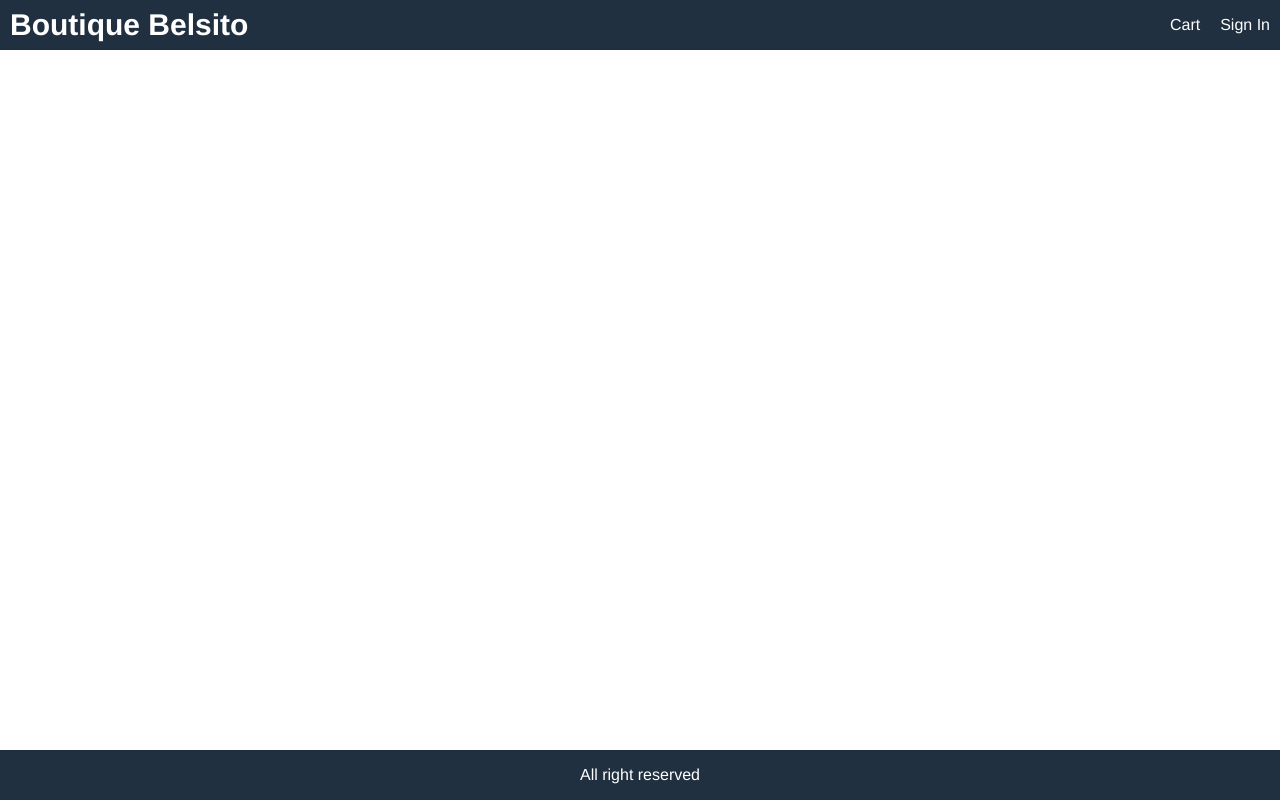
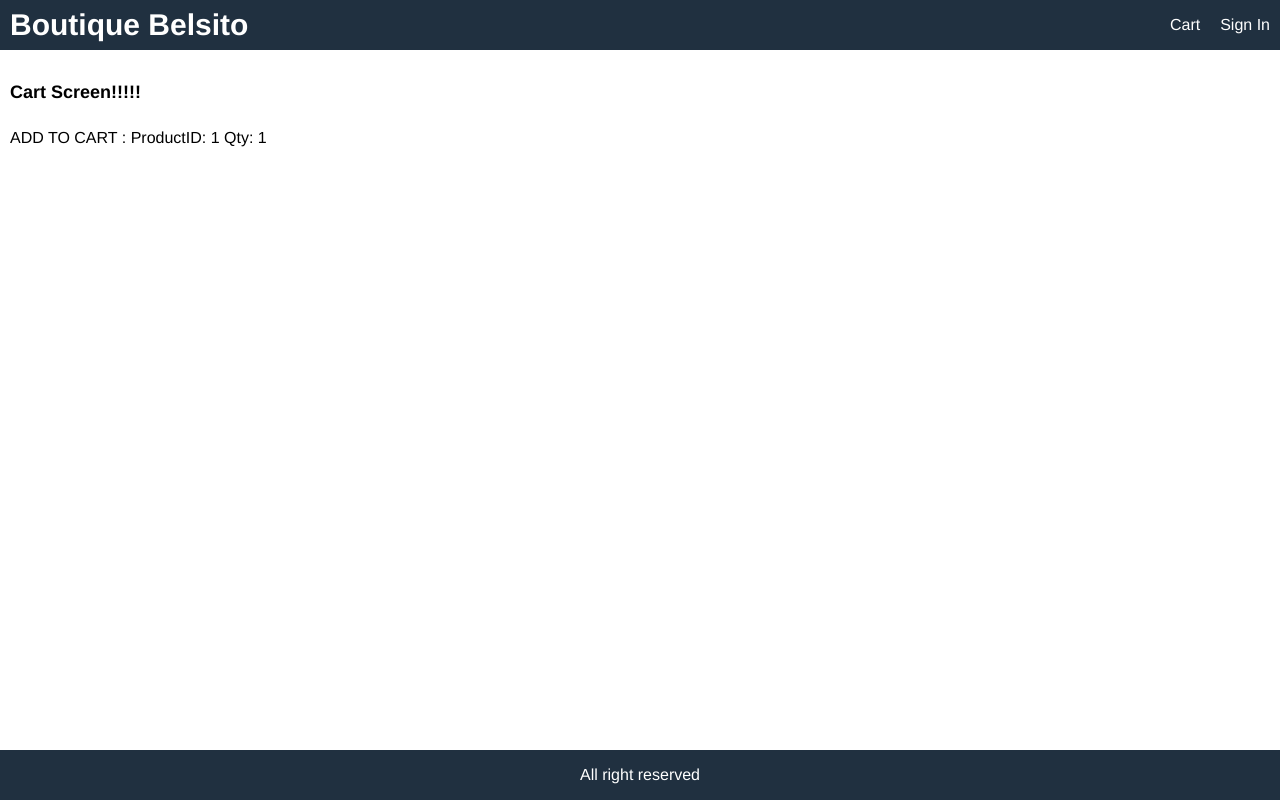
Before and after one commit to Sergio05Rule/BoutiqueBelsito, a React (Create React App) app in the folder frontend/: page /cart/1 in a window 1280 px wide. Built offline with nearby package versions, Linux system fonts and the light colour scheme.

Commit message:
Added add to cart button

```diff
--- a/frontend/src/App.js
+++ b/frontend/src/App.js
@@ -1,5 +1,6 @@
 import React from 'react';
 import { BrowserRouter, Route } from 'react-router-dom';
+import CartScreen from './screens/CartScreen';
 import HomeScreen from './screens/HomeScreen';
 import ProductScreen from './screens/ProductScreen';
 
@@ -17,6 +18,7 @@
                 </div>
             </header>
             <main>
+                <Route path="/cart/:id?" component={CartScreen}></Route>
                 <Route path="/product/:id" component={ProductScreen}></Route>
                 <Route path="/" component={HomeScreen} exact></Route>
             </main>
--- a/frontend/src/index.css
+++ b/frontend/src/index.css
@@ -60,6 +60,9 @@
 li {
   margin-top: 1rem;
 }
+input,
+select,
+textarea,
 button {
   padding: 1rem;
   border-radius: 0.5rem;
@@ -68,10 +71,15 @@
   font-family: Helvetica, Arial, sans-serif;
   -webkit-font-smoothing: antialiased;
   -moz-osx-font-smoothing: grayscale;
-  background-color: #f8f8f8;
-  cursor: pointer;
-}
-button:hover {
+  }
+  button{
+    background-color: #f8f8f8;
+    cursor: pointer;
+  }
+  input:hover,
+  select:hover,
+  cursor:hover,
+  button:hover {
   border: 0.1rem #404040 solid;
 }
 button.primary {
--- /dev/null
+++ b/frontend/src/screens/CartScreen.js
@@ -0,0 +1,16 @@
+import React from 'react';
+
+export default function CartScreen(props) {
+  const productId = props.match.params.id; // retrive id from url
+  const qty = props.location.search // retrive qty
+    ? Number(props.location.search.split('=')[1]) // if exisit the cast->Number()
+    : 1; //else 1
+  return (
+    <div>
+      <h1>Cart Screen!!!!!</h1>
+      <p>
+        ADD TO CART : ProductID: {productId} Qty: {qty}
+      </p>
+    </div>
+  );
+}
--- a/frontend/src/screens/ProductScreen.js
+++ b/frontend/src/screens/ProductScreen.js
@@ -1,4 +1,4 @@
-import React, { useEffect } from 'react';
+import React, { useEffect, useState } from 'react';
 import { useDispatch, useSelector } from 'react-redux';
 import { Link } from 'react-router-dom';
 import { detailsProduct } from '../actions/productActions';
@@ -9,13 +9,16 @@
 export default function ProductScreen(props) {
   const dispatch = useDispatch();
   const productId = props.match.params.id;
+  const [qty, setQty] = useState(1);
   const productDetails = useSelector((state) => state.productDetails);
   const { loading, error, product } = productDetails;
 
   useEffect(() => {
     dispatch(detailsProduct(productId));
   }, [dispatch, productId]);
-
+  const addToCartHandler = () => {
+    props.history.push(`/cart/${productId}?qty=${qty}`);
+  };
   return (
     <div>
       {loading ? (
@@ -27,7 +30,11 @@
           <Link to="/">Back to result</Link>
           <div className="row top">
             <div className="col-2">
-            <img className="large" src={product.image} alt={product.name}></img>
+              <img
+                className="large"
+                src={product.image}
+                alt={product.name}
+              ></img>
             </div>
             <div className="col-1">
               <ul>
@@ -68,9 +75,37 @@
                       </div>
                     </div>
                   </li>
+                  {product.countInStock > 0 && (
+                    <>
                       <li>
-                  <button className="primary block">Add to Cart</button>
+                        <div className="row">
+                          <div>Qty</div>
+                          <div>
+                            <select
+                              value={qty}
+                              onChange={(e) => setQty(e.target.value)}
+                            >
+                              {[...Array(product.countInStock).keys()].map(
+                                (x) => (
+                                  <option key={x + 1} value={x + 1}>
+                                    {x + 1}
+                                  </option>
+                                )
+                              )}
+                            </select>
+                          </div>
+                        </div>
                       </li>
+                      <li>
+                        <button
+                          onClick={addToCartHandler}
+                          className="primary block"
+                        >
+                          Add to Cart
+                        </button>
+                      </li>
+                    </>
+                  )}
                 </ul>
               </div>
             </div>
```
Also changed, not shown: 1 other file (tests, documents, lock files or other folders). Lines whose indentation alone changed are shown as unchanged.
